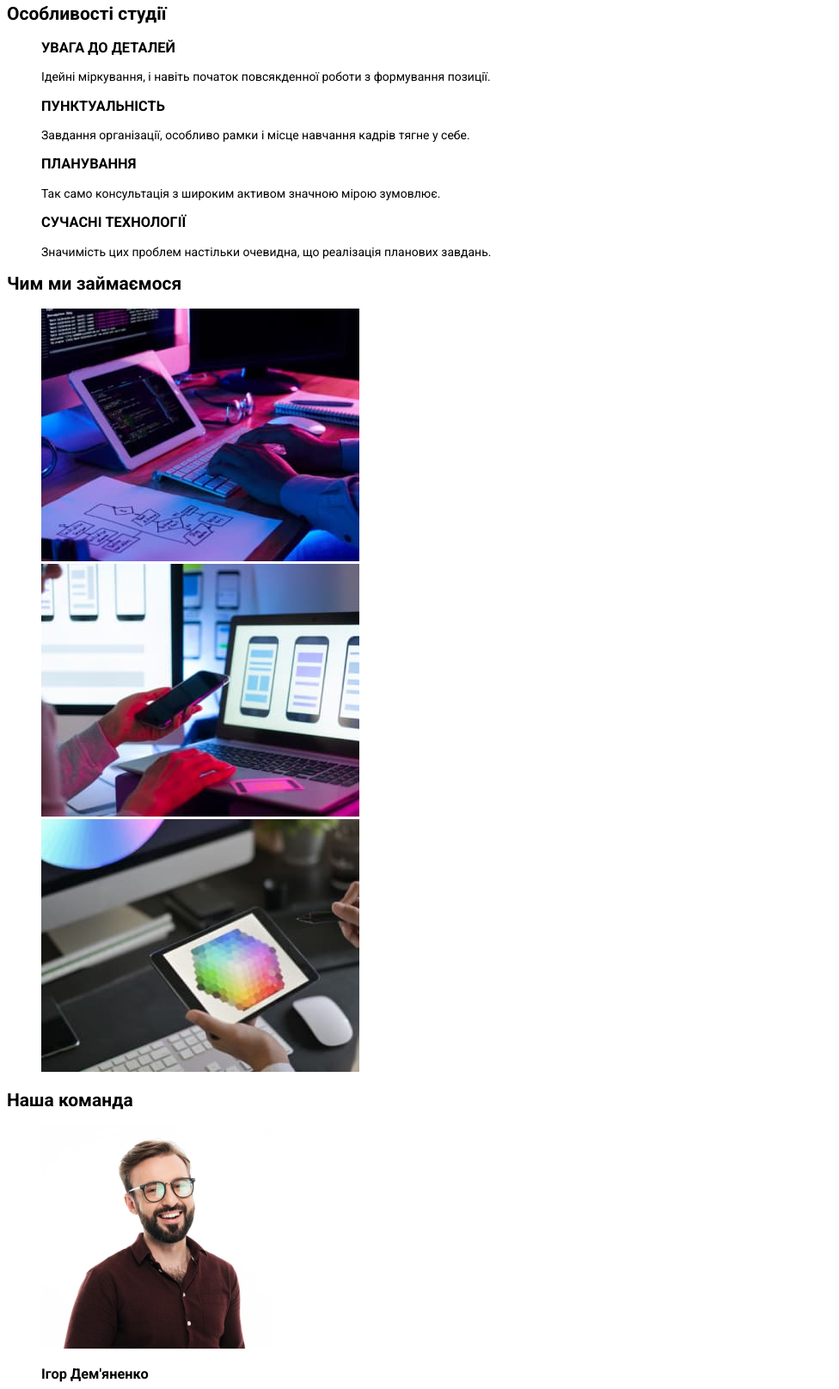
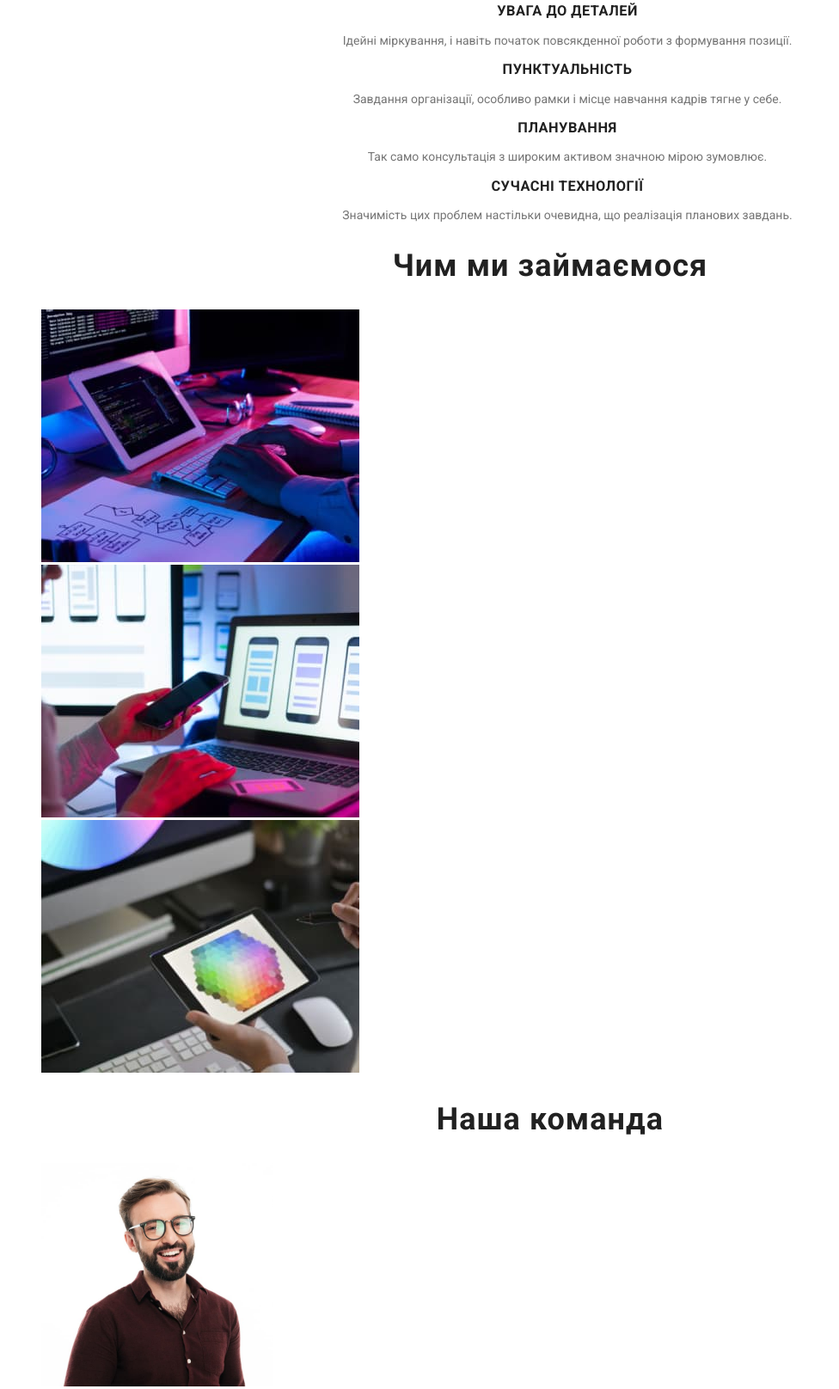
Before and after one commit to PavloGurskyi/goit-markup-hw-02, a plain HTML site: page index.html in a window 1280 px wide. Shown: the part 306-1922 px from the top of the page at 86% size, without its empty margins (0-976 px from the left). Drawn offline with Linux system fonts and the light colour scheme.

Commit message:
Стилізував текст на сторінці Студія
Змінив кольори та шрифти заголовків і тексту, забрав курсив з тегу address

```diff
--- a/css/styles.css
+++ b/css/styles.css
@@ -1,6 +1,8 @@
 :root {
   --main-color: #2f303a;
   --accent-color: #2196f3;
+  --headers-color: #212121;
+  --simple-text-color: #757575;
 }
 
 body {
@@ -82,8 +84,8 @@ h1 {
 
 .footer-address {
   font-family: 'Roboto';
-  font-size: 14px;
   line-height: (24/14);
+  font-style: normal;
 
   letter-spacing: 0.03em;
 
@@ -119,3 +121,43 @@ h1 {
   background-color: var(--accent-color);
   color: #ffffff;
 }
+
+.hidden {
+  display: none;
+}
+
+.studio-h3-header {
+  font-weight: 700;
+  line-height: (16/14);
+  letter-spacing: 0.03em;
+  text-transform: uppercase;
+  text-align: center;
+
+  color: var(--headers-color);
+}
+
+.simple-text {
+  color: var(--simple-text-color);
+  text-align: center;
+}
+
+.team-names {
+  font-weight: 500;
+  font-size: 16px;
+  line-height: 19px;
+
+  text-align: center;
+  letter-spacing: 0.03em;
+
+  color: var(--headers-color);
+}
+
+.studio-h2-header {
+  font-family: 'Roboto';
+  font-weight: 700;
+  font-size: 36px;
+  line-height: (42/36);
+  text-align: center;
+  letter-spacing: 0.03em;
+  color: var(--headers-color);
+}
--- a/index.html
+++ b/index.html
@@ -43,29 +43,37 @@
       </div>
       <!--Особливості-->
       <section lang="uk">
-        <h2>Особливості студії</h2>
+        <h2 class="hidden">Особливості студії</h2>
         <ul>
           <li>
-            <h3>УВАГА ДО ДЕТАЛЕЙ</h3>
-            <p>Ідейні міркування, і навіть початок повсякденної роботи з формування позиції.</p>
+            <h3 class="studio-h3-header">УВАГА ДО ДЕТАЛЕЙ</h3>
+            <p class="simple-text">
+              Ідейні міркування, і навіть початок повсякденної роботи з формування позиції.
+            </p>
           </li>
           <li>
-            <h3>ПУНКТУАЛЬНІСТЬ</h3>
-            <p>Завдання організації, особливо рамки і місце навчання кадрів тягне у себе.</p>
+            <h3 class="studio-h3-header">ПУНКТУАЛЬНІСТЬ</h3>
+            <p class="simple-text">
+              Завдання організації, особливо рамки і місце навчання кадрів тягне у себе.
+            </p>
           </li>
           <li>
-            <h3>ПЛАНУВАННЯ</h3>
-            <p>Так само консультація з широким активом значною мірою зумовлює.</p>
+            <h3 class="studio-h3-header">ПЛАНУВАННЯ</h3>
+            <p class="simple-text">
+              Так само консультація з широким активом значною мірою зумовлює.
+            </p>
           </li>
           <li>
-            <h3>СУЧАСНІ ТЕХНОЛОГІЇ</h3>
-            <p>Значимість цих проблем настільки очевидна, що реалізація планових завдань.</p>
+            <h3 class="studio-h3-header">СУЧАСНІ ТЕХНОЛОГІЇ</h3>
+            <p class="simple-text">
+              Значимість цих проблем настільки очевидна, що реалізація планових завдань.
+            </p>
           </li>
         </ul>
       </section>
       <!--Чим ми займаємося-->
       <section lang="uk">
-        <h2>Чим ми займаємося</h2>
+        <h2 class="studio-h2-header">Чим ми займаємося</h2>
         <ul>
           <li>
             <img
@@ -89,35 +97,35 @@
         </ul>
       </section>
       <!--Наша команда-->
-      <section lang="uk">
-        <h2>Наша команда</h2>
+      <section>
+        <h2 class="studio-h2-header">Наша команда</h2>
         <ul>
           <li>
             <div>
               <img src="./images/img-1-4-designer.jpg" alt="Дизайнер продукту" width="270" />
-              <h3>Ігор Дем'яненко</h3>
-              <p>Product Designer</p>
+              <h3 lang="uk" class="team-names">Ігор Дем'яненко</h3>
+              <p class="simple-text">Product Designer</p>
             </div>
           </li>
           <li>
             <div>
               <img src="./images/img-1-5-frontend.jpg" alt="Фронтенд розробник" width="270" />
-              <h3>Ольга Рєпіна</h3>
-              <p>Frontend Developer</p>
+              <h3 lang="uk" class="team-names">Ольга Рєпіна</h3>
+              <p class="simple-text">Frontend Developer</p>
             </div>
           </li>
           <li>
             <div>
               <img src="./images/img-1-6-marketing.jpg" alt="Маркетолог" width="270" />
-              <h3>Микола Тарасов</h3>
-              <p>Marketing</p>
+              <h3 lang="uk" class="team-names">Микола Тарасов</h3>
+              <p class="simple-text">Marketing</p>
             </div>
           </li>
           <li>
             <div>
               <img src="./images/img-1-7-ui-designer.jpg" alt="UI Дизайнер" width="270" />
-              <h3>Михайло Єрмаков</h3>
-              <p>UI Designer</p>
+              <h3 lang="uk" class="team-names">Михайло Єрмаков</h3>
+              <p class="simple-text">UI Designer</p>
             </div>
           </li>
         </ul>
```
